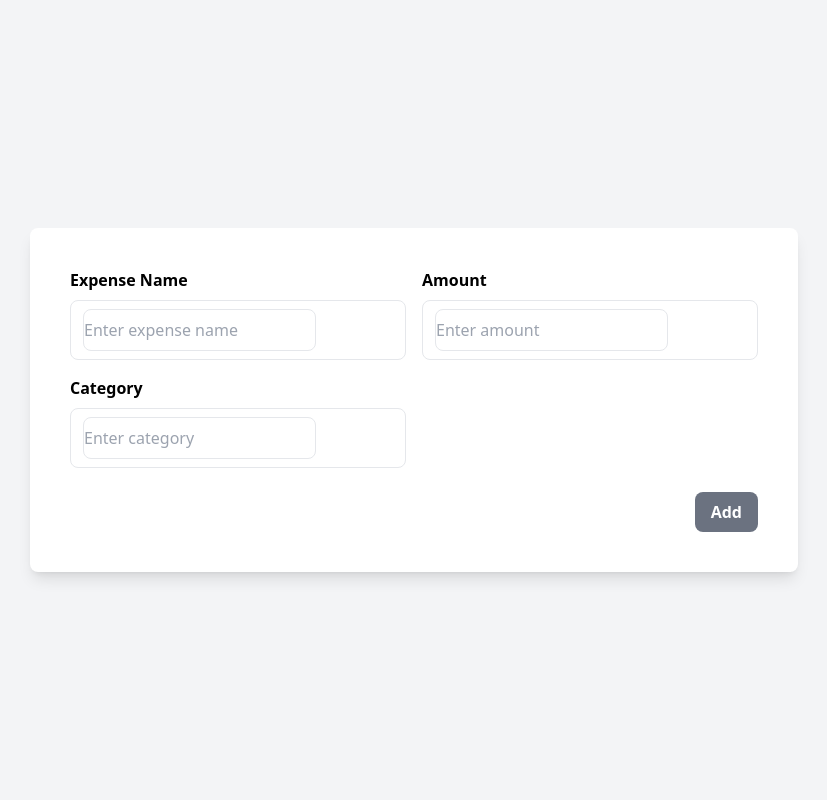
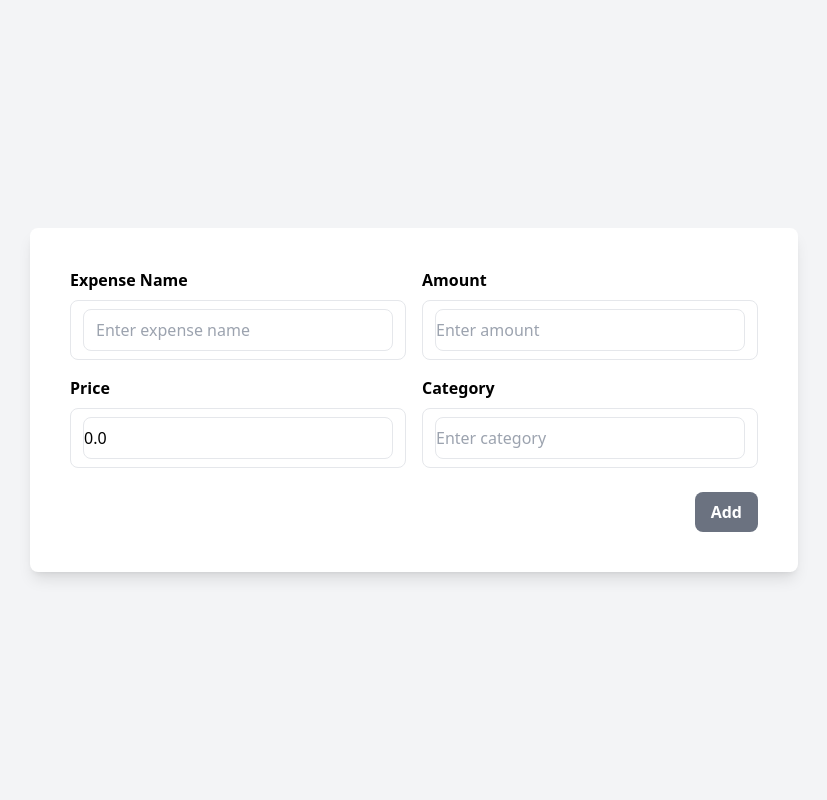
Before and after one commit to 1666sApple/Advanced-Expense-Tracker, a Django app: page / in a window 1280 px wide. Shown: the whole page, without its empty margins (226-1053 px from the left). Run offline with Django 5.2, Linux system fonts and the light colour scheme; style sheets or scripts are compiled from the project's sources.

Commit message:
Update views.py forms.py models.py and index.html

```diff
--- a/expense/forms.py
+++ b/expense/forms.py
@@ -5,18 +5,22 @@ from .models import Expense
 class ExpenseForm(ModelForm):
     class Meta:
         model = Expense
-        fields = ('name', 'amount', 'category')
+        fields = ('name', 'amount', 'price', 'category')  # Added 'price' to fields
         widgets = {
             'name': forms.TextInput(attrs={
                 'placeholder': 'Enter expense name',
-                'class': 'border rounded-lg px-2 py-2'
+                'class': 'border rounded-lg px-3 py-2 w-full'  # Added w-full for full width
             }),
             'amount': forms.NumberInput(attrs={
                 'placeholder': 'Enter amount',
-                'class': 'border rounded-lg px-2 py-2'
+                'class': 'border rounded-lg px-2 py-2 w-full'  # Added w-full for full width
+            }),
+            'price': forms.NumberInput(attrs={  # Added widget for price
+                'placeholder': 'Enter price',
+                'class': 'border rounded-lg px-2 py-2 w-full'  # Added w-full for full width
             }),
             'category': forms.TextInput(attrs={
                 'placeholder': 'Enter category',
-                'class': 'border rounded-lg px-2 py-2'
+                'class': 'border rounded-lg px-2 py-2 w-full'  # Added w-full for full width
             }),
         }
--- a/expense/models.py
+++ b/expense/models.py
@@ -3,9 +3,10 @@ from django.db import models
 # Create your models here.
 class Expense(models.Model):
     name = models.CharField(max_length=100)
-    amount = models.IntegerField()
+    amount = models.PositiveIntegerField()
+    price = models.DecimalField(max_digits=10, decimal_places=2, default=0.0)
     category = models.CharField(max_length=100)
     date = models.DateField(auto_now=True)
 
     def __str__(self):
-        return self.name
+        return f"{self.name} - {self.category} - {self.amount} @ {self.price}"
--- a/expense/templates/expense/index.html
+++ b/expense/templates/expense/index.html
@@ -7,30 +7,39 @@
       <div class="grid grid-cols-1 md:grid-cols-2 gap-4">
         <!-- Expense Name -->
         <div id="form-name" class="flex flex-col">
-          <label
-            for="{{ expense_form.name.id_for_label }}"
-            class="block mb-2 font-semibold"
-          >Expense Name</label>
+          <label for="{{ expense_form.name.id_for_label }}" class="block mb-2 font-semibold">
+            Expense Name
+          </label>
           <div class="border rounded-lg px-3 py-2">
             {{ expense_form.name }}
           </div>
         </div>
+
         <!-- Amount -->
         <div id="form-amount" class="flex flex-col">
-          <label
-            for="{{ expense_form.amount.id_for_label }}"
-            class="block mb-2 font-semibold"
-          >Amount</label>
+          <label for="{{ expense_form.amount.id_for_label }}" class="block mb-2 font-semibold">
+            Amount
+          </label>
           <div class="border rounded-lg px-3 py-2">
             {{ expense_form.amount }}
           </div>
         </div>
+
+        <!-- Price -->
+        <div id="form-price" class="flex flex-col">
+          <label for="{{ expense_form.price.id_for_label }}" class="block mb-2 font-semibold">
+            Price
+          </label>
+          <div class="border rounded-lg px-3 py-2">
+            {{ expense_form.price }}
+          </div>
+        </div>
+
         <!-- Category -->
         <div id="form-category" class="flex flex-col">
-          <label
-            for="{{ expense_form.category.id_for_label }}"
-            class="block mb-2 font-semibold"
-          >Category</label>
+          <label for="{{ expense_form.category.id_for_label }}" class="block mb-2 font-semibold">
+            Category
+          </label>
           <div class="border rounded-lg px-3 py-2">
             {{ expense_form.category }}
           </div>
@@ -39,9 +48,7 @@
 
       <!-- Adding space above the button -->
       <div class="mt-6 flex justify-end">
-        <button
-          class="bg-gray-500 hover:bg-gray-700 text-white font-bold py-2 px-4 rounded-lg"
-        >
+        <button type="submit" class="bg-gray-500 hover:bg-gray-700 text-white font-bold py-2 px-4 rounded-lg transition duration-200 ease-in-out">
           Add
         </button>
       </div>
--- a/expense/views.py
+++ b/expense/views.py
@@ -2,14 +2,12 @@ from django.shortcuts import render
 from .models import Expense
 from .forms import ExpenseForm
 
-# Create your views here.
 def index(request):
+    if request.method == "POST":
+        expense_form = ExpenseForm(request.POST)
+        if expense_form.is_valid():
+            expense_form.save()
+    else:
+        expense_form = ExpenseForm()
 
-    if request.method == "POST":
-        expense = ExpenseForm(request.POST)
-        if expense.is_valid():
-            expense.save()
-    expense_form = ExpenseForm()
-    return render(request,
-        'expense/index.html',
-        {'expense_form':expense_form})
+    return render(request, 'expense/index.html', {'expense_form': expense_form})
```
Also changed, not shown: expense/migrations/0002_expense_price_alter_expense_amount.py (added).
